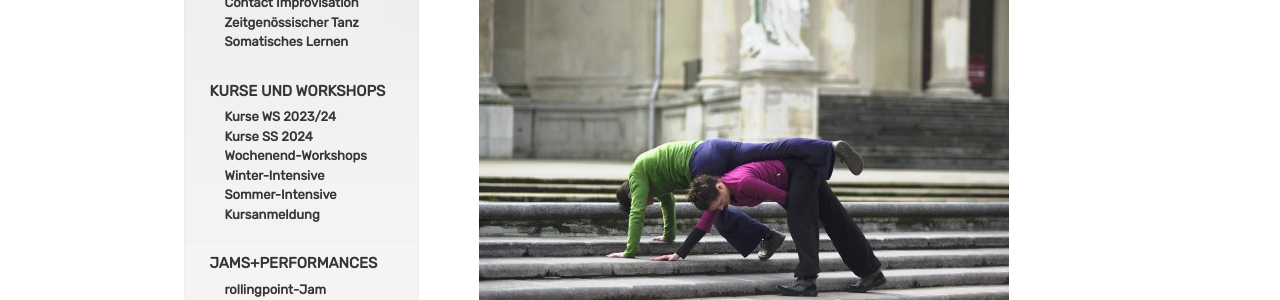
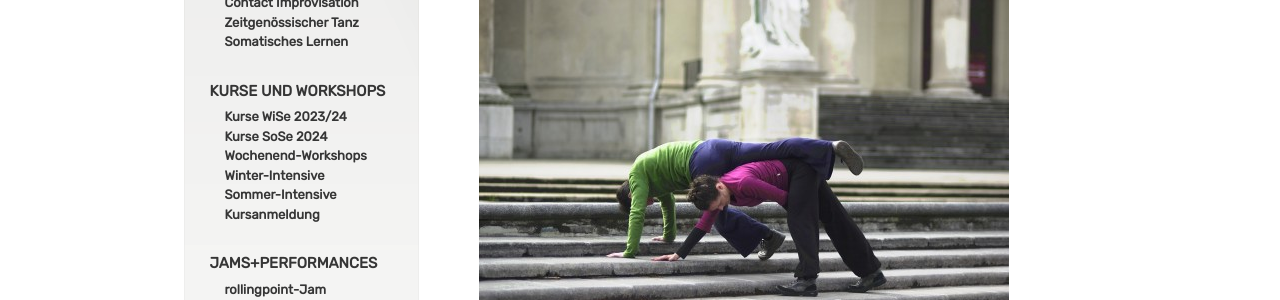
Before and after one commit to manulari/rollingpointat, a Jekyll site: the page built from _pages_de/index.md, in a window 1280 px wide and 900 px high. Shown: the part 217-517 px from the top of the window. Built offline with Jekyll 4.4.1, drawn with Linux system fonts in a browser that asks for light colours; comment, search, counter and statistics services are not loaded.

Commit message:
Update Settings “nav_de”

```diff
--- a/_data/nav_de.yml
+++ b/_data/nav_de.yml
@@ -13,9 +13,9 @@ entries:
   - title: KURSE UND WORKSHOPS
     path: /kurse
     subentries:
-      - title: Kurse WS 2023/24
+      - title: Kurse WiSe 2023/24
         path: /kurse
-      - title: Kurse SS 2024
+      - title: Kurse SoSe 2024
         path: /somsem24
       - title: Wochenend-Workshops
         path: /workshops
```
